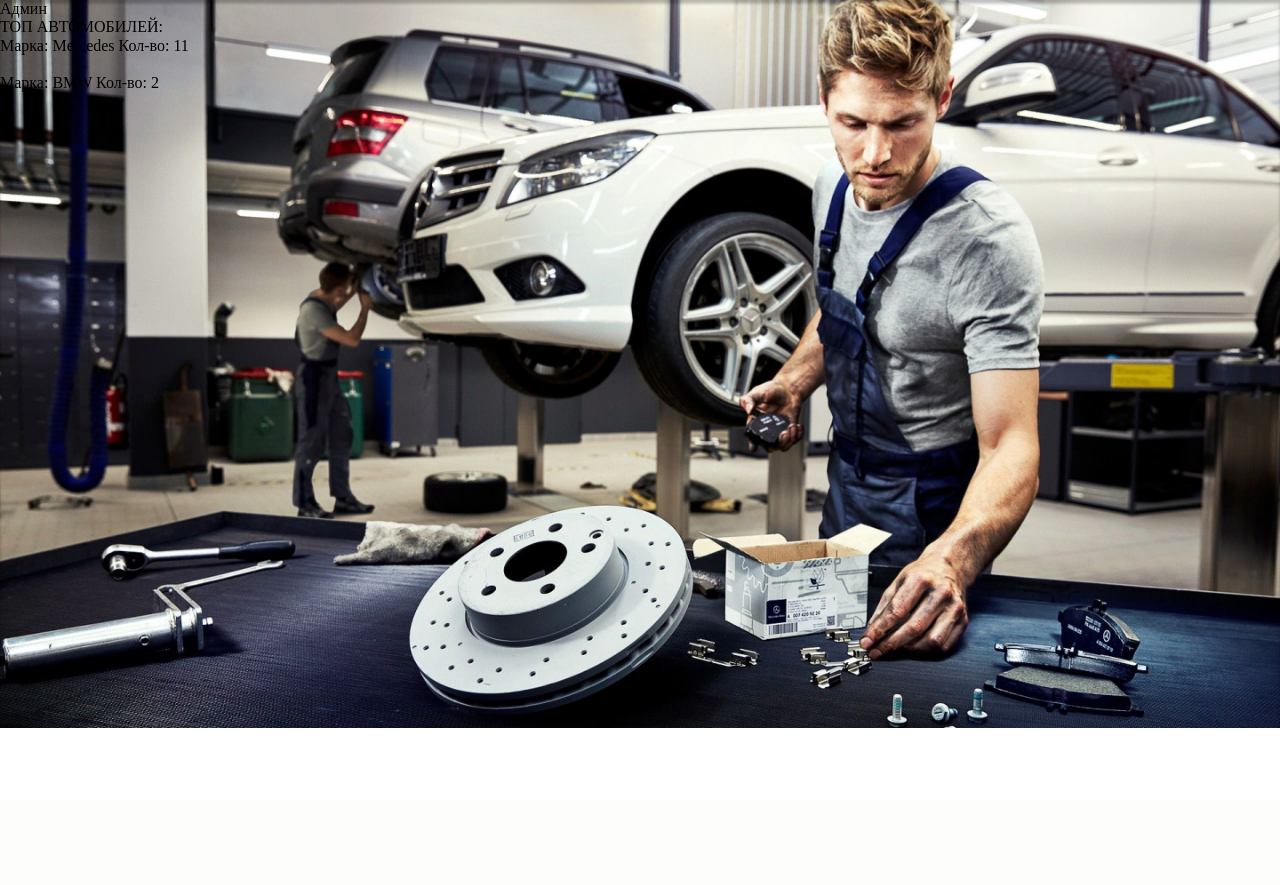
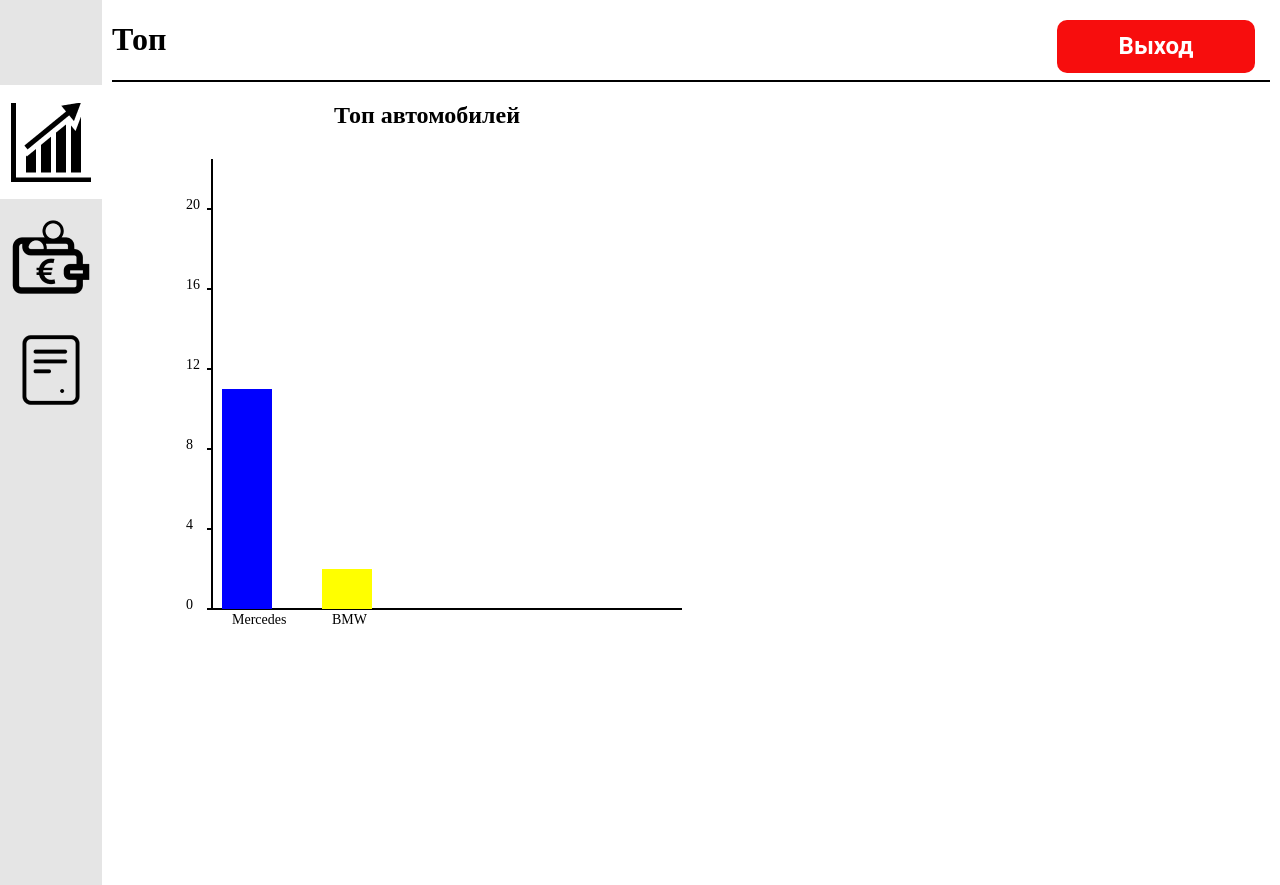
Before and after one commit to dimario9122/carServiceProject, a Flask app: page /admin_lk/ in a window 1280 px wide. Before the commit the page ends 728 px from the top, so only its background shows below. Run offline with Flask 2, Linux system fonts and the light colour scheme; data comes from the database, SQL or seed files in the repository; both versions use the stored data as it was after the commit; style sheets or scripts are compiled from the project's sources; some libraries are stand-ins or nearby versions.

Commit message:
add admin_lk

```diff
--- /dev/null
+++ b/app/static/css/style_lk.css
@@ -0,0 +1,76 @@
+.wrap {
+  display: flex;
+}
+
+.column {
+  padding-top: 85px;
+  display: block;
+  min-height: 100vh;
+  width: 110px;
+  background-color: #E5E5E5;
+}
+
+.column-content {
+  display: flex;
+  align-items: center;
+  justify-content: center;
+  width: 100%;
+  height: 114px;
+  cursor: pointer;
+}
+.column-content.active {
+  cursor: auto;
+  background-color: #FFFFFF;
+}
+.column-content:hover {
+  background-color: #FFFFFF;
+}
+
+.container {
+  width: 100%;
+}
+
+.header {
+  display: flex;
+  flex-direction: row;
+  justify-content: space-between;
+  border-bottom: 2px solid black;
+  margin-left: 10px;
+  margin-right: 10px;
+}
+
+.btnSignOut {
+  margin-top: 20px;
+  margin-right: 15px;
+  width: 198px;
+  height: 53px;
+  background: #F70D0D;
+  border-radius: 10px;
+  border-width: 0px;
+  font-family: "Roboto", sans-serif;
+  font-style: normal;
+  text-decoration: none;
+  font-weight: 700;
+  font-size: 24px;
+  color: #FFFFFF;
+}
+.btnSignOut:hover {
+  cursor: pointer;
+}
+.btnSignOut:focus {
+  outline: none;
+}
+
+.graphics {
+  display: flex;
+  justify-content: start;
+}
+.graphics-element {
+  text-align: center;
+}
+
+.canvas {
+  margin-left: 80px;
+}
+
+/*# sourceMappingURL=style_lk.css.map */
--- /dev/null
+++ b/app/static/js/lk_admin.js
@@ -0,0 +1,118 @@
+//берём данные
+let marks = document.querySelectorAll('.mark')
+let counts = document.querySelectorAll('.count')
+let columnContent = document.querySelectorAll('.column-content')
+
+//Находим график, задаём контекст
+let canvas = document.getElementById('canvas');
+let ctx = canvas.getContext('2d');
+
+//Отрисовываем оси
+ctx.fillStyle = "black"; // Задаём чёрный цвет для линий
+ctx.lineWidth = 2.0; // Ширина линии
+ctx.beginPath(); // Запускает путь
+ctx.moveTo(30, 10); // Указываем начальный путь
+ctx.lineTo(30, 460); // Перемешаем указатель
+ctx.lineTo(500, 460); // Ещё раз перемешаем указатель
+ctx.stroke(); // Делаем контур
+
+
+let maxValue = 0;
+counts.forEach(item => {
+    maxValue = (+item.innerHTML > maxValue)  ? item.innerHTML : maxValue
+})
+
+let dy= (Math.ceil(maxValue*0.1)*10)/5
+//Выводим метки
+// Цвет для рисования
+ctx.font = '14px serif'
+ctx.fillStyle = "black";
+// Цикл для отображения значений по Y
+for(let i = 0; i < 6; i++) {
+
+    ctx.fillText((5 - i) * dy + "", 4, i * 80 + 60);
+    ctx.beginPath();
+    ctx.moveTo(25, i * 80 + 60);
+    ctx.lineTo(30, i * 80 + 60);
+    ctx.stroke();
+}
+
+
+// Массив с метками машин
+let labels = []
+marks.forEach((item, index) => labels[index] = item.innerHTML)
+
+
+// Выводим меток
+for(var i=0; i<labels.length; i++) {
+    ctx.fillText(labels[i], 50+ i*100, 475);
+}
+
+//рисуем результат
+// Объявляем массив данных графика
+let data = [ ];
+counts.forEach((item, index) => data[index] = item.innerHTML)
+
+
+// Назначаем зелёный цвет для графика
+let colors = ['blue', 'yellow', 'green', 'red']
+// Цикл для от рисовки графиков
+for(var i=0; i< data.length; i++) {
+    ctx.fillStyle = colors[i]
+    var dp = data[i]*dy;
+    ctx.fillRect(40 + i*100, 460-dp*5 , 50, dp*5);
+}
+
+document.querySelector('.btnSignOut').addEventListener('click', function () {
+    document.location.href = 'http://localhost:5000'
+})
+
+columnContent.forEach(item => item.addEventListener('click', updatePage(item.getAttribute('id'))))
+
+function updatePage (id) {
+    return function () {
+        if (id === '1') {
+            document.querySelector('.container').innerHTML = ''
+            document.querySelector('.container').insertAdjacentHTML('beforeend', `
+            <div class="header">
+                        <h1>Топ</h1>
+                        <button class="btnSignOut">Выход</button>
+                  </div>
+                  <div class="graphics">
+                        <div class="graphics-element">
+                              <h2>Топ автомобилей</h2>
+                              <canvas width="570" height="550" class="canvas" id="canvas">
+
+                              </canvas>
+                              <div class="graphics-info" style="display: none">
+                                    {% for trademark, amount in top_auto.items() %}
+                                    <div class="mark">{{trademark}}</div>
+                                    <div class="count">{{amount}}</div>
+                                    {% endfor %}
+                              </div>
+
+                        </div>
+
+                  </div>
+            `)
+        }
+        if (id === '2') {
+            document.querySelector('.container').innerHTML = ''
+            document.querySelector('.container').insertAdjacentHTML('beforeend', `
+            <div class="header">
+                        <h1>Заработок</h1>
+                        <button class="btnSignOut">Выход</button>
+            </div>
+            `)
+        }
+        if (id === '3') {
+            document.querySelector('.container').innerHTML = ''
+            document.querySelector('.container').insertAdjacentHTML('beforeend', `
+            <div class="header">
+                        <h1>Все заявки</h1>
+                        <button class="btnSignOut">Выход</button>
+            </div>
+            `)
+        }
+    }
+}
--- /dev/null
+++ b/app/static/style_lk.scss
@@ -0,0 +1,77 @@
+$red : #F70D0D;
+
+.wrap {
+  display: flex;
+}
+
+.column {
+  padding-top: 85px;
+  display: block;
+  min-height: 100vh;
+  width: 110px;
+  background-color: #E5E5E5;
+}
+
+.column-content {
+  display: flex;
+  align-items: center;
+  justify-content: center;
+  width: 100%;
+  height: 114px;
+  cursor: pointer;
+  &.active {
+    cursor: auto;
+    background-color: #FFFFFF;
+  }
+  &:hover {
+  background-color: #FFFFFF;
+  }
+}
+
+.container {
+
+  width: 100%;
+}
+
+.header {
+  display: flex;
+  flex-direction: row;
+  justify-content: space-between;
+  border-bottom: 2px solid black;
+  margin-left: 10px;
+  margin-right: 10px;
+}
+
+.btnSignOut {
+  margin-top: 20px;
+  margin-right: 15px;
+  width: 198px;
+  height: 53px;
+  background: $red;
+  border-radius: 10px;
+  border-width: 0px;
+  font-family: 'Roboto', sans-serif;
+  font-style: normal;
+  text-decoration: none;
+  font-weight: 700;
+  font-size: 24px;
+  color: #FFFFFF;
+  &:hover {
+    cursor: pointer;
+  }
+  &:focus {
+    outline: none;
+  }
+}
+
+.graphics {
+  display: flex;
+  justify-content: start;
+  &-element {
+    text-align: center;
+  }
+}
+
+.canvas {
+  margin-left: 80px;
+}
--- a/app/templates/admin_lk.html
+++ b/app/templates/admin_lk.html
@@ -1,18 +1,50 @@
-{% extends 'base.html' %}
+<!DOCTYPE html>
+<html lang="en">
+<head>
+      <title>[Админ] Личный кабинет</title>
+      <link rel="stylesheet" href="../static/css/normailize.css">
+      <link rel="stylesheet" href="../static/css/style_lk.css">
+</head>
+<body>
+      <div class="wrap">
+            <div class="column">
+                  <div class="column-content active" id="1">
+                        <img src="../static/image/1_icon_admin.png" alt="">
+                  </div>
+                  <div class="column-content" id="2">
+                        <img src="../static/image/2_icon_admin.png" alt="">
+                  </div>
+                  <div class="column-content" id="3">
+                        <img src="../static/image/3_icon_admin.png" alt="">
+                  </div>
+            </div>
+            <div class="container">
+                  <div class="header">
+                        <h1>Топ</h1>
+                        <button class="btnSignOut">Выход</button>
+                  </div>
+                  <div class="graphics">
+                        <div class="graphics-element">
+                              <h2>Топ автомобилей</h2>
+                              <canvas width="570" height="550" class="canvas" id="canvas">
 
-{% block title %}
-<title>[Админ] Личный кабинет</title>
-{% endblock %}
+                              </canvas>
+                              <div class="graphics-info" style="display: none">
+                                    {% for trademark, amount in top_auto.items() %}
+                                    <div class="mark">{{trademark}}</div>
+                                    <div class="count">{{amount}}</div>
+                                    {% endfor %}
+                              </div>
 
-{% block content %}
-Админ
-<br>
-ТОП АВТОМОБИЛЕЙ:
-{% for trademark, amount in top_auto.items() %}
-      <br>
-      Марка: {{trademark}}
-      Кол-во: {{amount}}
-      <br>
-{% endfor %}
+                        </div>
 
-{% endblock %}
+                  </div>
+
+            </div>
+      </div>
+
+<script src="//code.jquery.com/jquery-1.11.0.min.js"></script>
+<script src="../static/js/jquery.maskedinput.min.js"></script>
+<script src="../static/js/lk_admin.js"></script>
+</body>
+</html>
```
Also changed, not shown: app/database.db, app/static/image/1_icon_admin.png (added), app/static/image/2_icon_admin.png (added), app/static/image/3_icon_admin.png (added), 1 other file.
